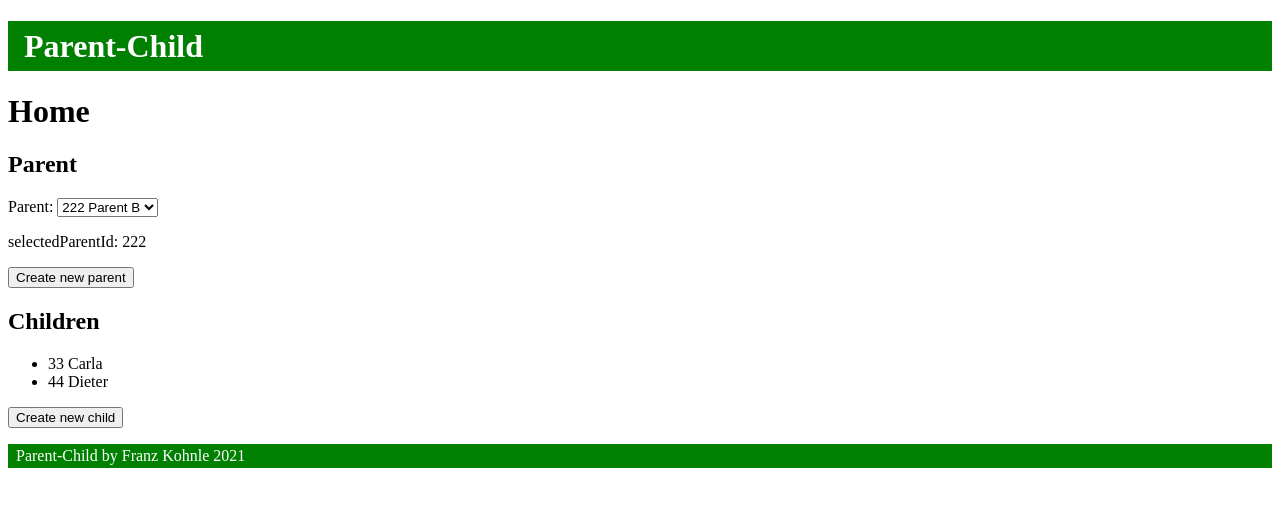
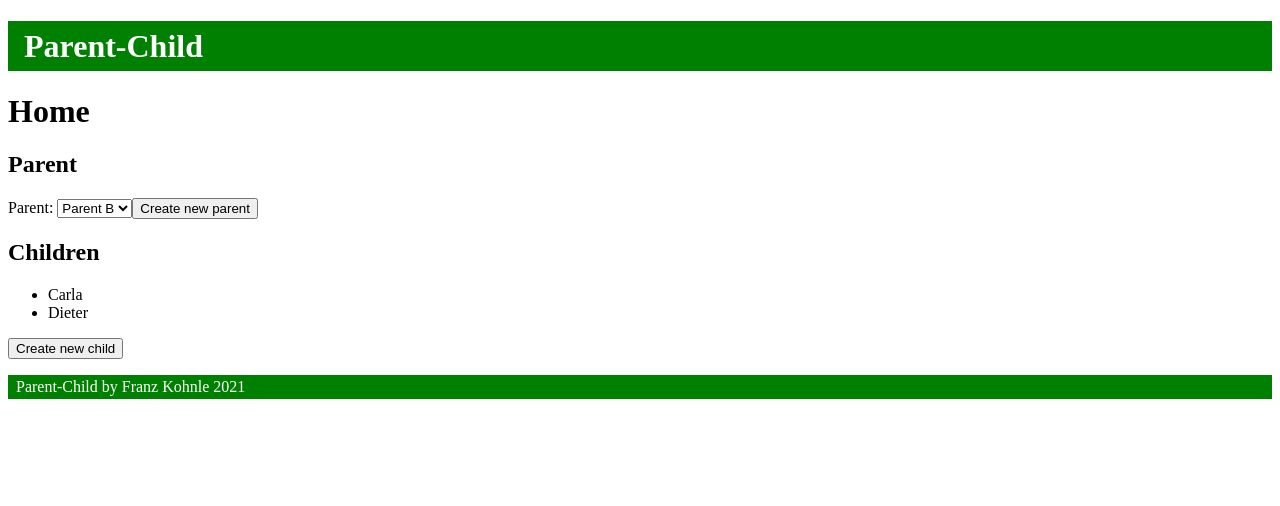
Before and after one commit to meisterk/vue-parent-child, a Vue app: page / in a window 1280 px wide. Shown: the top 506 px of the page. Built offline with nearby package versions, Linux system fonts and the light colour scheme.

Commit message:
Remove ids from display

```diff
--- a/src/App.vue
+++ b/src/App.vue
@@ -1,5 +1,6 @@
 <template>
   <HeaderComponent/>
+
   <!--
   <div id="nav">
     <ul>
--- a/src/views/Home.vue
+++ b/src/views/Home.vue
@@ -4,16 +4,15 @@
   <label for="parent-select">Parent: </label>
   <select v-model="selectedParentId">
     <option v-for="parent in parents" v-bind:value="parent.id" v-bind:key="parent.id" id="parent-select">
-      {{ parent.id }} {{ parent.name }}
+      {{ parent.name }}
     </option>
   </select>
-  <p>selectedParentId: {{ selectedParentId }}</p>
   <button @click="newParent">Create new parent</button>
 
   <h2>Children</h2>
   <ul>
     <li v-for="child in children" v-bind:key="child.id">
-      {{ child.id }} {{ child.name }}
+      {{ child.name }}
     </li>
   </ul>
   <button @click="newChild">Create new child</button>
@@ -23,7 +22,7 @@
 export default {
   data(){
     return {
-      selectedParentId: 111
+      selectedParentId: null
     }
   },
   computed: {
```
